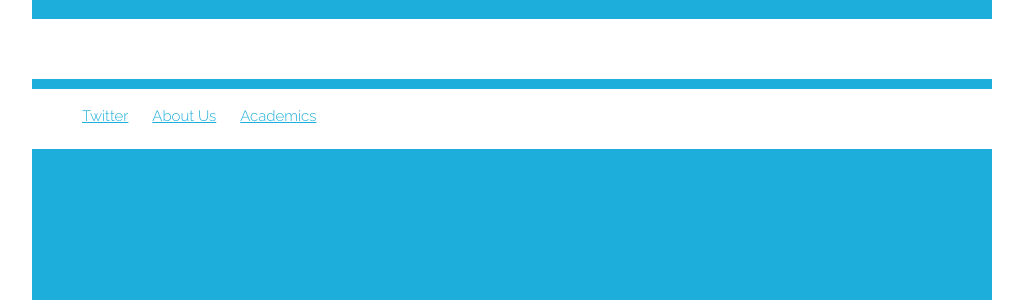
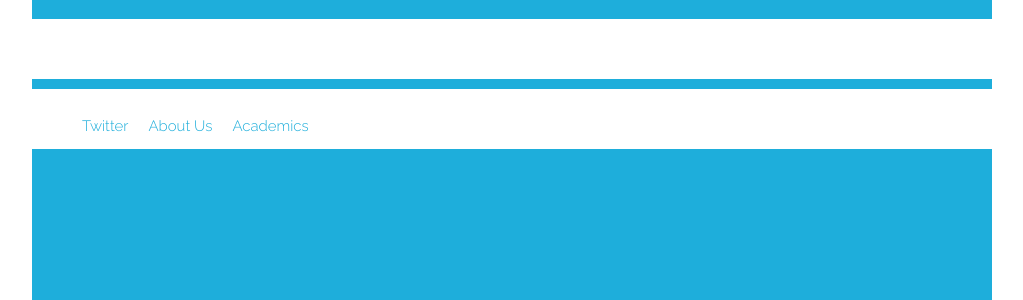
Before and after one commit to zyang7/UMich-Campus-Resources, a Flask app: page / in a window 1280 px wide. Shown: the part 459-759 px from the top of the page, without its empty margins (128-1151 px from the left). Run offline with Flask 2, Linux system fonts and the light colour scheme; some libraries are stand-ins or nearby versions; some web fonts are replaced.

Commit message:
updated navaavbar

```diff
--- a/static/skeleton.css
+++ b/static/skeleton.css
@@ -65,11 +65,11 @@ t1 {
 #stickyNav_container {
     top: 400px;
     position: absolute;
-    margin: 0 auto;
+    margin: 70 auto;
 }
 #stickyNav_container, #stickyNav {
 	margin-top: 70px;
-    background:white;
+    background: white;
     height: 60px;
     width:100%;
 }
@@ -77,12 +77,14 @@ t1 {
     float:left;
 }
 li {
-	display: inline;
+	float: left;
     list-style-type: none;
-    margin: 0;
-    padding: 0;
     overflow: hidden;
+}
+li a {
+    display: block;
     padding: 10px;
+    text-decoration: none;
 }
 
 
```
